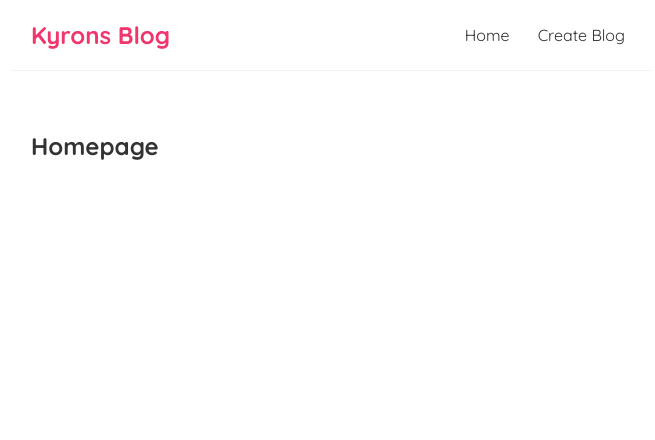
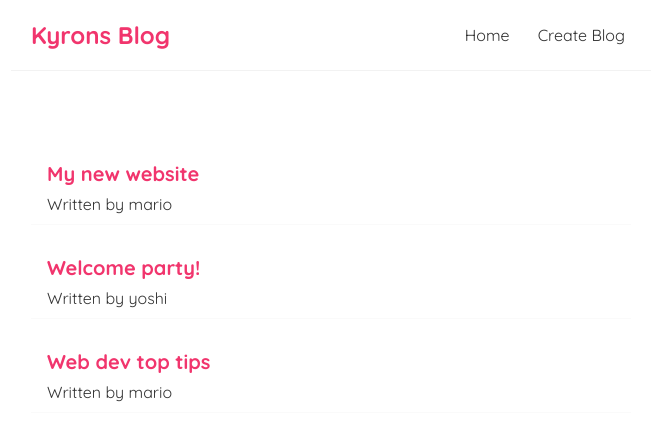
Before and after one commit to kyron321/Blog, a React (Create React App) app: page / in a window 1280 px wide. Shown: the top 440 px of the page, without its empty margins (309-964 px from the left). Built offline with nearby package versions, Linux system fonts and the light colour scheme.

Commit message:
added dynamic list rendering for blogs, added css for blogs

```diff
--- a/src/Home.js
+++ b/src/Home.js
@@ -1,7 +1,19 @@
+import { useState } from "react"
+
 const Home = () => {
+    const [blogs, setBlogs] = useState([
+        { title: 'My new website', body: 'lorem ipsum...', author: 'mario', id: 1 },
+        { title: 'Welcome party!', body: 'lorem ipsum...', author: 'yoshi', id: 2 },
+        { title: 'Web dev top tips', body: 'lorem ipsum...', author: 'mario', id: 3 }
+    ])
     return (
         <div className="home">
-            <h2>Homepage</h2>
+            {blogs.map((blog)=>(
+              <div className="blog-preview" key={blog.id}>
+                <h2>{blog.title}</h2>
+                <p>Written by {blog.author}</p>
+              </div>
+            ))}
         </div>
      );
 }
--- a/src/index.css
+++ b/src/index.css
@@ -32,3 +32,17 @@
   margin: 40px auto;
   padding: 20px;
 }
+
+.blog-preview {
+  padding: 10px 16px;
+  margin: 20px 0;
+  border-bottom: 1px solid #fafafa;
+}
+.blog-preview:hover {
+  box-shadow: 1px 3px 5px rgba(0,0,0,0.1);
+}
+.blog-preview h2 {
+  font-size: 20px;
+  color: #f1356d;
+  margin-bottom: 8px;
+}
```
